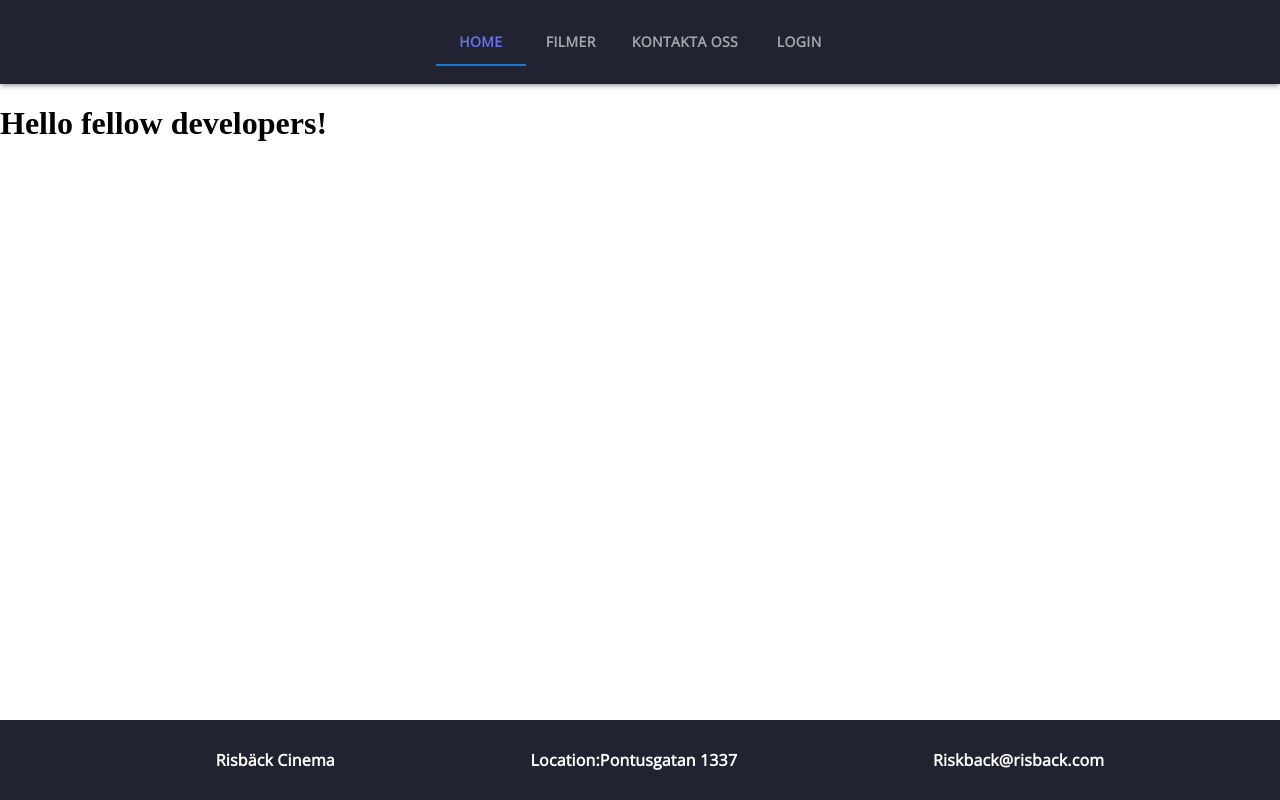
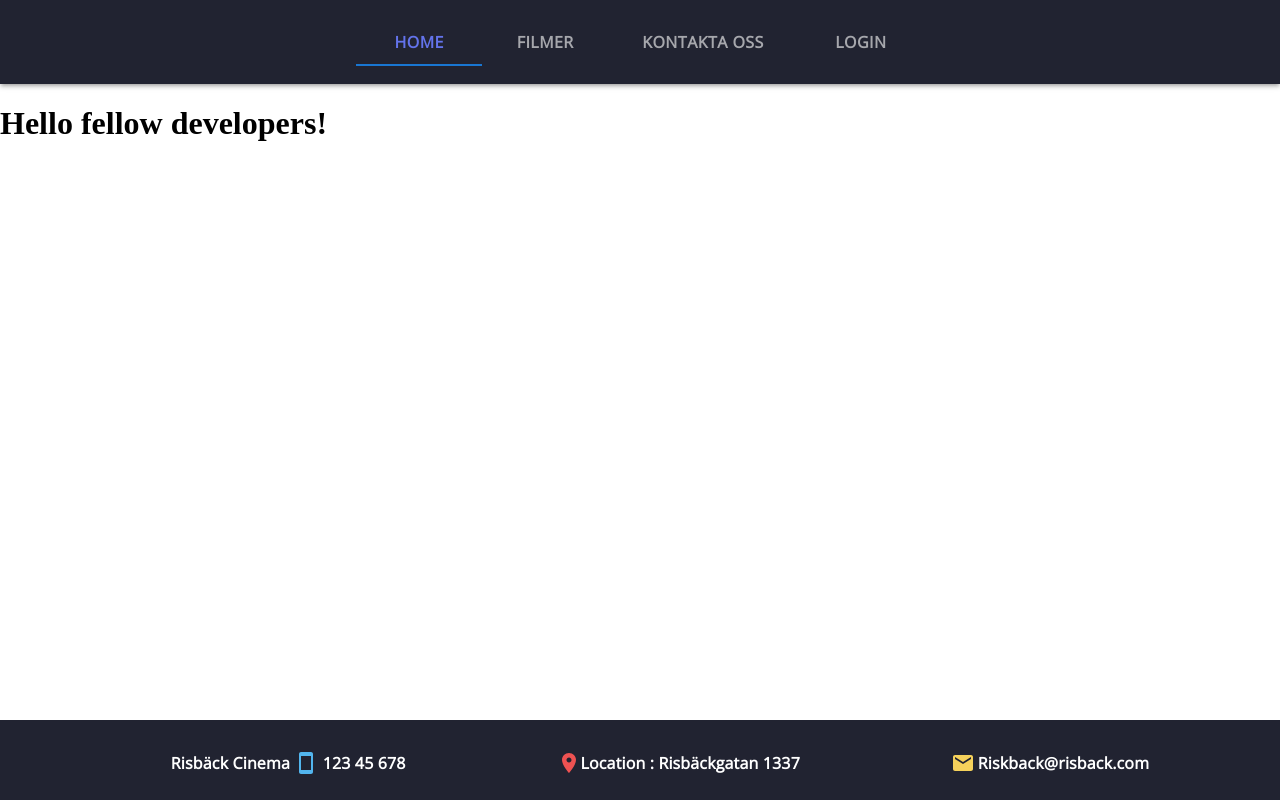
Before and after one commit to PontusVallgren/Kino-Cinema, a Next.js app: page / in a window 1280 px wide. Built offline with nearby package versions, Linux system fonts and the light colour scheme.

Commit message:
added icons to footer

```diff
--- a/package.json
+++ b/package.json
@@ -11,6 +11,7 @@
   "dependencies": {
     "@emotion/react": "^11.9.0",
     "@emotion/styled": "^11.8.1",
+    "@mui/icons-material": "^5.6.2",
     "@mui/material": "^5.6.2",
     "next": "12.1.5",
     "react": "18.0.0",
--- a/src/components/FooterKino.tsx
+++ b/src/components/FooterKino.tsx
@@ -1,7 +1,9 @@
 import React from "react";
 import { Box } from "@mui/system";
 import { CenterBox, CustomText } from "./CustomMUI.tsx/CustomUI";
-
+import SmartphoneIcon from "@mui/icons-material/Smartphone";
+import LocationOnIcon from "@mui/icons-material/LocationOn";
+import MailIcon from "@mui/icons-material/Mail";
 const FooterKino = () => {
   return (
     <footer>
@@ -19,13 +21,34 @@ const FooterKino = () => {
         }}
       >
         <Box>
-          <CustomText>Risbäck Cinema</CustomText>
+          <CustomText>
+            Risbäck Cinema{" "}
+            <SmartphoneIcon
+              sx={{ position: "relative", top: "6px", color: "#52b5ee" }}
+            />{" "}
+            123 45 678
+          </CustomText>
         </Box>
         <Box>
-          <CustomText>Location:Pontusgatan 1337</CustomText>
+          <CustomText>
+            <LocationOnIcon
+              sx={{ position: "relative", top: "6px", color: "#ee5252" }}
+            />
+            Location : Risbäckgatan 1337
+          </CustomText>
         </Box>
         <Box>
-          <CustomText>Riskback@risback.com</CustomText>
+          <CustomText>
+            <MailIcon
+              sx={{
+                position: "relative",
+                top: "6px",
+                color: "#f5d15b",
+                marginRight: "3px",
+              }}
+            />
+            Riskback@risback.com
+          </CustomText>
         </Box>
       </CenterBox>
     </footer>
--- a/src/components/NavbarKino.tsx
+++ b/src/components/NavbarKino.tsx
@@ -30,7 +30,8 @@ const NavbarKino = () => {
     shouldForwardProp: (props) => props !== "sx",
   })(() => ({
     fontWeight: "bold",
-    margin: "0 auto",
+    fontSize: "16px",
+    margin: "0 18px",
     color: "white",
     fontFamily: "Open sans",
     "&:hover": {
```
Also changed, not shown: 1 other file (tests, documents, lock files or other folders).
